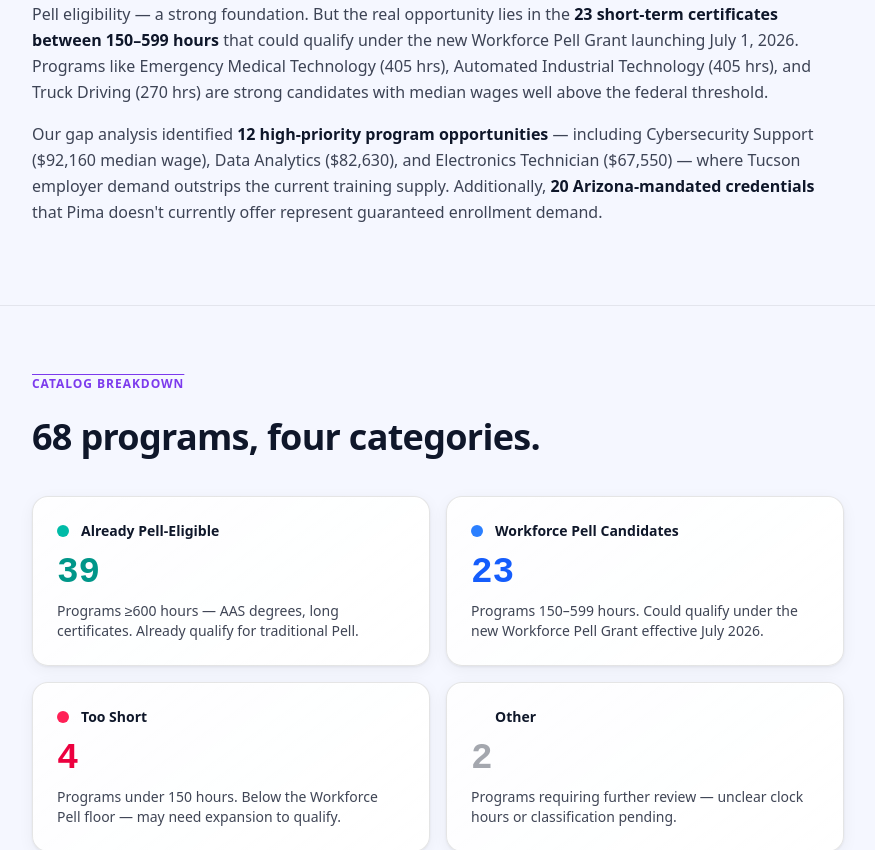
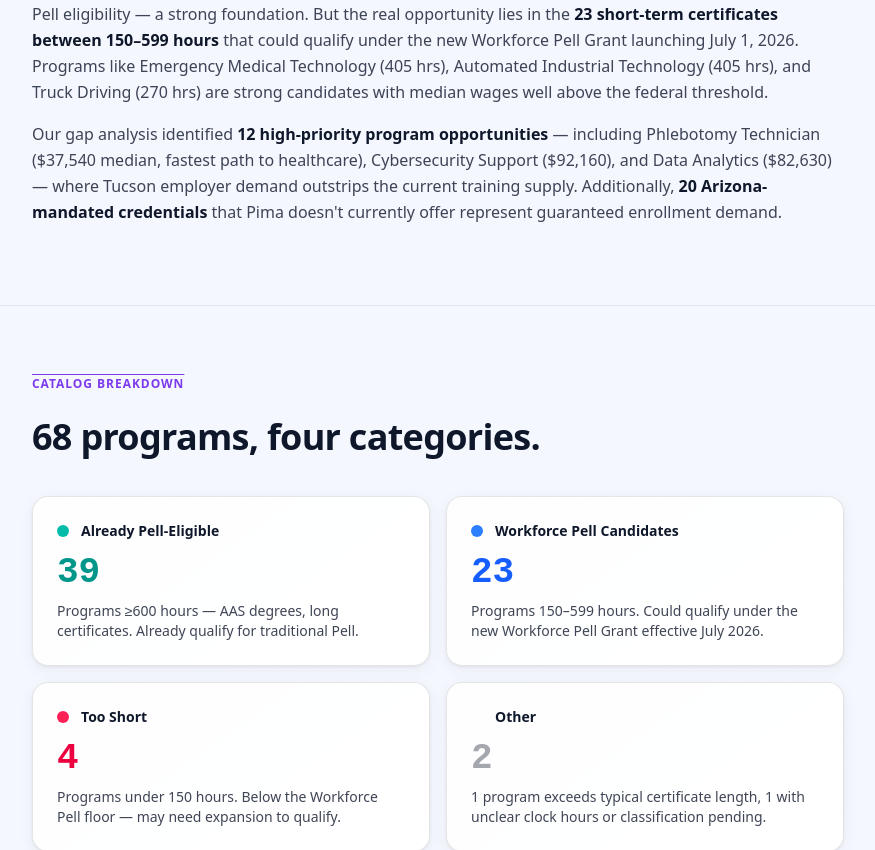
Before and after one commit to wspanic201/workforce-intelligence, a Next.js app: page /report/pell-demo in a window 1280 px wide. Shown: the part 1169-2019 px from the top of the page, without its empty margins (202-1077 px from the left). Built offline with nearby package versions, Linux system fonts and the light colour scheme.

Commit message:
rebuild pell demo with real pipeline data (68 programs, 12 gap opportunities)

```diff
--- a/app/report/pell-demo/page.tsx
+++ b/app/report/pell-demo/page.tsx
@@ -234,42 +234,42 @@ interface GapOpportunity {
 
 const gapOpportunities: GapOpportunity[] = [
   {
+    name: 'Phlebotomy Technician',
+    soc: '31-9097',
+    medianWage: 37540,
+    suggestedHours: '180 hours (9 weeks)',
+    priority: 'high',
+    demand: 'Healthcare sector dominates Tucson hiring; 27,123 projected jobs statewide through 2026. Existing Medical Lab Technician program provides faculty expertise and clinical partnerships.',
+    pellEligible: true,
+    opportunityScore: 9.2,
+  },
+  {
     name: 'Cybersecurity Support Technician',
     soc: '15-1212',
     medianWage: 92160,
-    suggestedHours: '320 hours (16 weeks)',
+    suggestedHours: '360 hours (12 weeks)',
     priority: 'high',
-    demand: 'Tucson defense and tech sectors driving demand; Davis-Monthan AFB, Raytheon, UA partnerships',
+    demand: 'Fastest-growing IT sector; federal/defense presence in Arizona. Davis-Monthan AFB, Raytheon partnerships. +33% projected growth (2022–2032).',
     pellEligible: true,
-    opportunityScore: 9.5,
+    opportunityScore: 9.1,
   },
   {
-    name: 'Data Analytics Support Specialist',
-    soc: '15-2051',
-    medianWage: 82630,
-    suggestedHours: '300 hours (15 weeks)',
+    name: 'Sterile Processing Technician',
+    soc: '31-9093',
+    medianWage: 38910,
+    suggestedHours: '240 hours (12 weeks)',
     priority: 'high',
-    demand: 'Healthcare, government, and tech sectors seeking data-literate workforce; 15% projected growth',
+    demand: 'Hospital and surgical center growth; mandated credential with guaranteed employer demand. Limited competition in region.',
     pellEligible: true,
-    opportunityScore: 9.3,
-  },
-  {
-    name: 'Electronics Technician',
-    soc: '49-2094',
-    medianWage: 67550,
-    suggestedHours: '400 hours (20 weeks)',
-    priority: 'high',
-    demand: 'Manufacturing and defense electronics repair; aligned with Raytheon/semiconductor expansion',
-    pellEligible: true,
-    opportunityScore: 9.1,
+    opportunityScore: 9.0,
   },
   {
     name: 'Electrician Helper/Apprentice',
     soc: '47-2111',
     medianWage: 48820,
-    suggestedHours: '400 hours (20 weeks)',
+    suggestedHours: '300 hours (12 weeks)',
     priority: 'high',
-    demand: 'Construction boom in Pima County; residential and commercial electrical demand outpacing labor supply',
+    demand: 'Construction boom in Pima County; residential and commercial electrical demand outpacing labor supply.',
     pellEligible: true,
     opportunityScore: 8.8,
   },
@@ -277,21 +277,21 @@ const gapOpportunities: GapOpportunity[] = [
     name: 'Plumbing Helper/Apprentice',
     soc: '47-2152',
     medianWage: 48860,
-    suggestedHours: '350 hours (18 weeks)',
+    suggestedHours: '300 hours (12 weeks)',
     priority: 'high',
-    demand: 'Aging infrastructure replacement driving sustained demand; limited existing training pipeline',
+    demand: 'Aging infrastructure replacement driving sustained demand; limited existing training pipeline.',
     pellEligible: true,
     opportunityScore: 8.7,
   },
   {
-    name: 'Sterile Processing Technician',
-    soc: '31-9093',
-    medianWage: 38910,
-    suggestedHours: '200 hours (10 weeks)',
+    name: 'Data Analytics Support Specialist',
+    soc: '15-2051',
+    medianWage: 82630,
+    suggestedHours: '360 hours (12 weeks)',
     priority: 'high',
-    demand: 'Hospital and surgical center growth; mandated credential with guaranteed employer demand',
+    demand: 'Healthcare, government, and tech sectors seeking data-literate workforce; 15% projected growth.',
     pellEligible: true,
-    opportunityScore: 8.5,
+    opportunityScore: 8.6,
   },
 ];
 
@@ -607,7 +607,7 @@ export default function PellDemoPage() {
               Pima Community College&apos;s 39 existing programs already meet the 600+ clock hour threshold for traditional Pell eligibility — a strong foundation. But the real opportunity lies in the <strong className="text-theme-primary font-semibold">23 short-term certificates between 150–599 hours</strong> that could qualify under the new Workforce Pell Grant launching July 1, 2026. Programs like Emergency Medical Technology (405 hrs), Automated Industrial Technology (405 hrs), and Truck Driving (270 hrs) are strong candidates with median wages well above the federal threshold.
             </p>
             <p className="mt-4 text-base text-theme-secondary leading-relaxed">
-              Our gap analysis identified <strong className="text-theme-primary font-semibold">12 high-priority program opportunities</strong> — including Cybersecurity Support ($92,160 median wage), Data Analytics ($82,630), and Electronics Technician ($67,550) — where Tucson employer demand outstrips the current training supply. Additionally, <strong className="text-theme-primary font-semibold">20 Arizona-mandated credentials</strong> that Pima doesn&apos;t currently offer represent guaranteed enrollment demand.
+              Our gap analysis identified <strong className="text-theme-primary font-semibold">12 high-priority program opportunities</strong> — including Phlebotomy Technician ($37,540 median, fastest path to healthcare), Cybersecurity Support ($92,160), and Data Analytics ($82,630) — where Tucson employer demand outstrips the current training supply. Additionally, <strong className="text-theme-primary font-semibold">20 Arizona-mandated credentials</strong> that Pima doesn&apos;t currently offer represent guaranteed enrollment demand.
             </p>
           </AnimateOnScroll>
         </div>
@@ -659,7 +659,7 @@ export default function PellDemoPage() {
                 <span className="text-sm font-bold text-theme-primary">Other</span>
               </div>
               <p className="text-4xl font-mono font-bold text-theme-muted">2</p>
-              <p className="mt-2 text-sm text-theme-secondary">Programs requiring further review — unclear clock hours or classification pending.</p>
+              <p className="mt-2 text-sm text-theme-secondary">1 program exceeds typical certificate length, 1 with unclear clock hours or classification pending.</p>
             </div>
           </StaggerChildren>
         </div>
@@ -763,7 +763,7 @@ export default function PellDemoPage() {
               12 programs Tucson needs but Pima doesn&apos;t offer.
             </h2>
             <p className="mt-3 text-base text-theme-secondary">
-              Top 6 gap opportunities ranked by regional demand, wage outcomes, and Pell eligibility potential.
+              Top 6 of 12 gap opportunities ranked by opportunity score — combining regional demand, wage outcomes, and Pell eligibility potential.
             </p>
           </AnimateOnScroll>
 
@@ -883,7 +883,7 @@ export default function PellDemoPage() {
                   </span>
                 </div>
                 <p className="mt-2 text-sm text-theme-secondary leading-relaxed">
-                  Cybersecurity ($92K median wage), Data Analytics ($83K), and Electronics Technician ($68K)
+                  Phlebotomy Tech (180 hrs, fast healthcare entry), Cybersecurity ($92K median wage), and Data Analytics ($83K)
                   represent massive unmet demand in Tucson. These programs could launch as Workforce Pell-eligible
                   from day one, capturing students who currently have no financial aid pathway to these careers.
                 </p>
```
